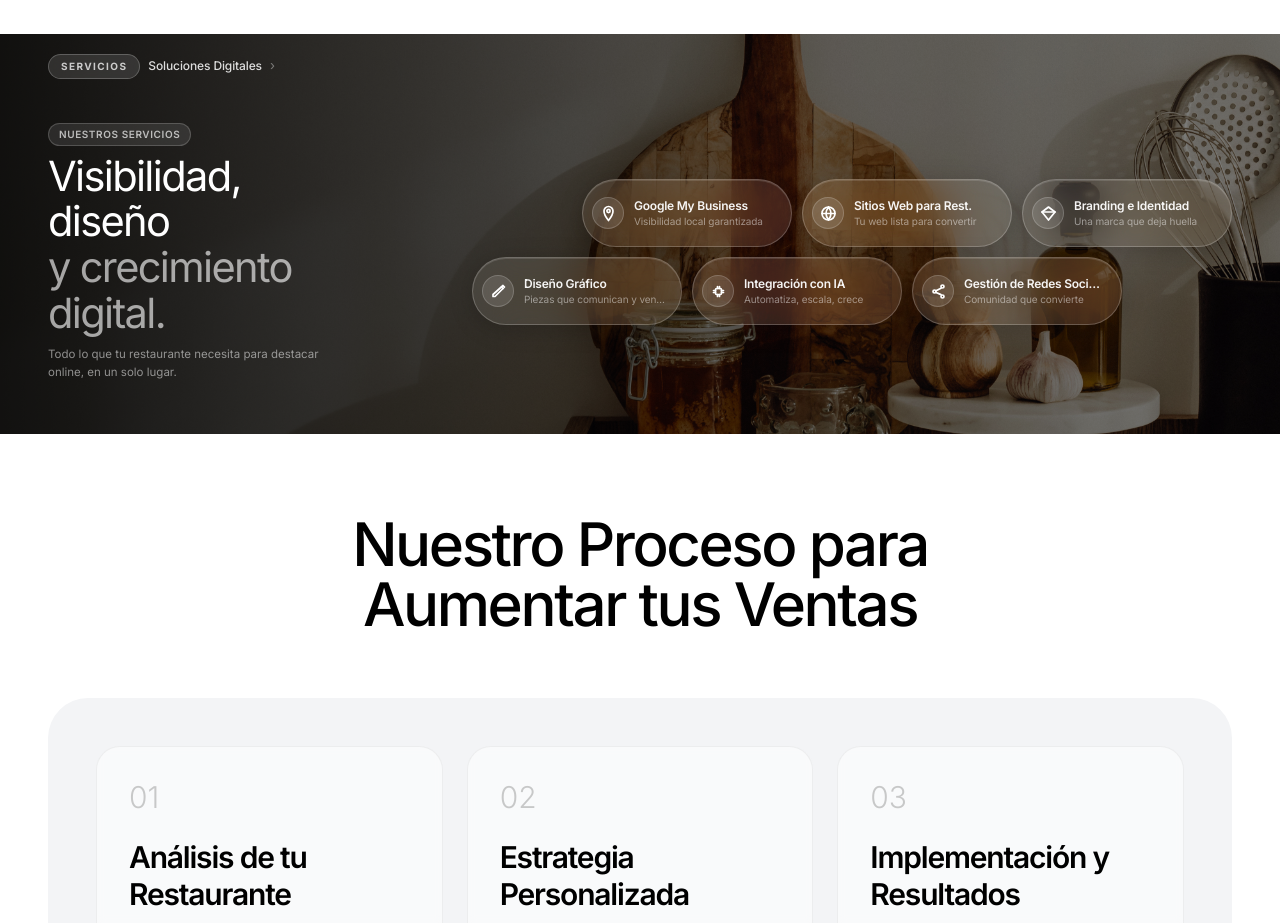
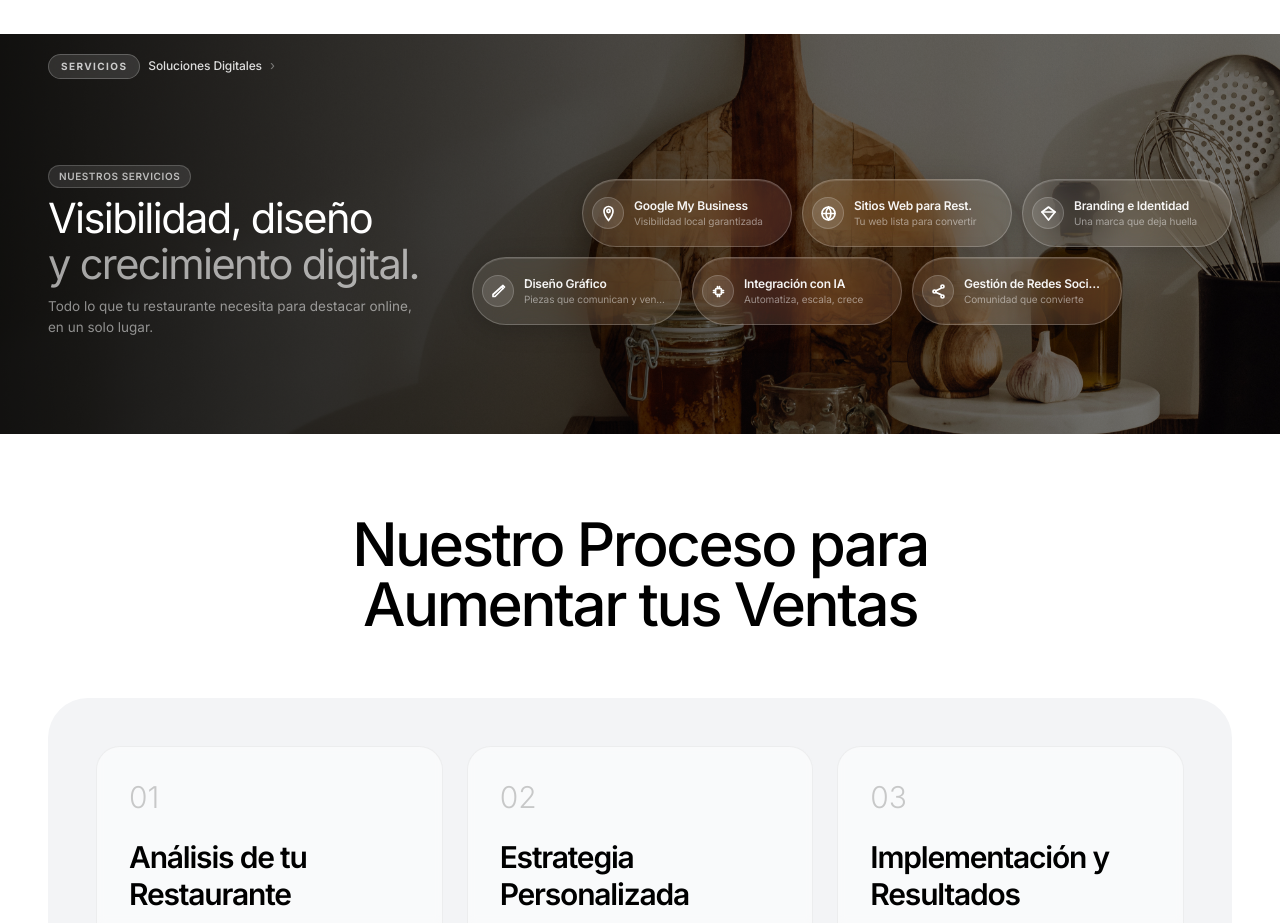
Before and after one commit to motionsmanagement/Motions, a React (Vite) app: page / in a window 1280 px wide. Shown: the part 1500-2423 px from the top of the page. Built offline with nearby package versions, Linux system fonts and the light colour scheme.

Commit message:
fix: ampliar bloque de texto izquierdo y aumentar subtítulo del banner

```diff
--- a/components/ServicesBanner.tsx
+++ b/components/ServicesBanner.tsx
@@ -149,7 +149,7 @@ const ServicesBanner: React.FC = () => {
                     {/* LEFT: sub-tag + headline + description */}
                     <div style={{
                         display: 'flex', flexDirection: 'column', gap: '8px',
-                        maxWidth: '280px', flexShrink: 0,
+                        maxWidth: '380px', flexShrink: 0,
                         opacity: visible ? 1 : 0,
                         transform: visible ? 'translateX(0)' : 'translateX(-20px)',
                         transition: 'opacity 0.65s ease, transform 0.65s ease',
@@ -175,7 +175,7 @@ const ServicesBanner: React.FC = () => {
                         </h2>
 
                         <p style={{
-                            fontSize: '11.5px', color: 'rgba(255,255,255,0.52)',
+                            fontSize: '13.5px', color: 'rgba(255,255,255,0.52)',
                             lineHeight: 1.6, margin: 0,
                         }}>
                             Todo lo que tu restaurante necesita para destacar online, en un solo lugar.
```
